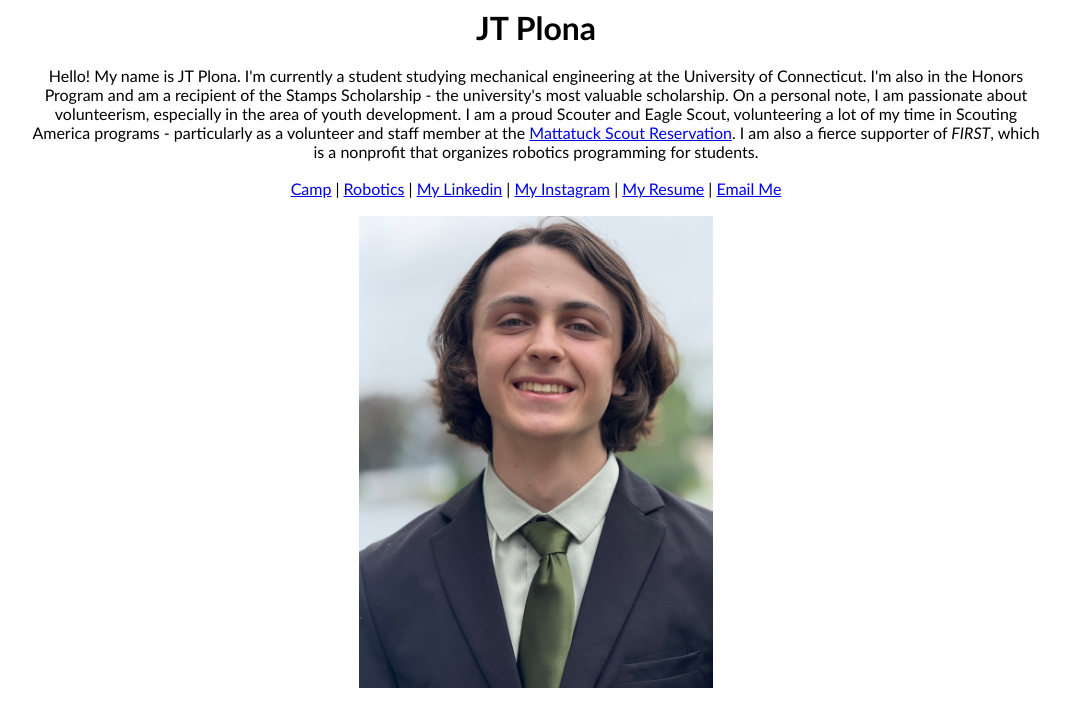
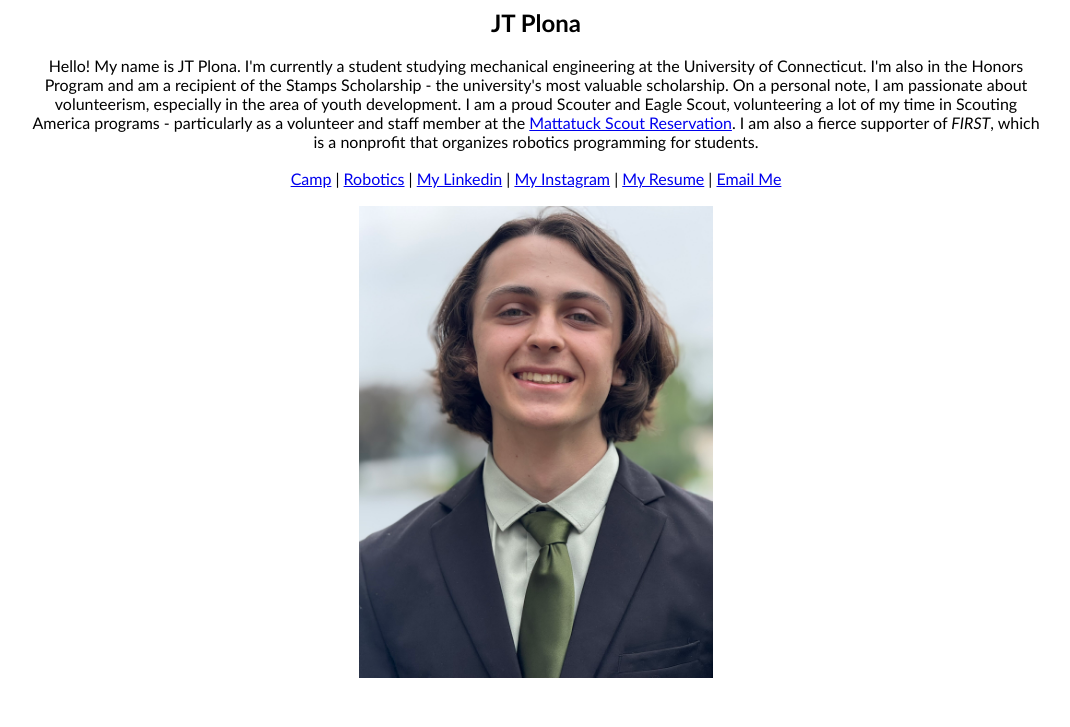
Before and after one commit to jt-pl/jt-pl.github.io, a Jekyll site: the page index.html, which Jekyll copies as it is, in a window 1280 px wide. Shown: the top 727 px of the page, without its empty margins (104-1174 px from the left). Built offline with Jekyll 4.4.1, drawn with Linux system fonts in a browser that asks for light colours.

Commit message:
Update mainStyles.css
updated font sizes

```diff
--- a/css/mainStyles.css
+++ b/css/mainStyles.css
@@ -3,18 +3,21 @@
      max-width: 80%;
      text-align: center;
      margin: auto;
+     font-size: x-large
     }
 p  {font-family: calibri;
       src: url("/css/calibri.ttf") format('truetype');
     max-width: 80%;
     text-align: center;
     margin: auto;
+    font-size: medium
     }
 center  {font-family: calibri;
           src: url("/css/calibri.ttf") format('truetype');
          max-width: 80%;
          text-align: center;
          margin: auto;
+         font-size: medium
         }
 note {font-family: calibri;
         src: url("/css/calibri.ttf") format('truetype');
@@ -22,6 +25,7 @@
       max-width:80%
       text-align: center;
       margin: auto;
+      font-size: small
       }
 img  {max-width: 100%
       height: auto
```
